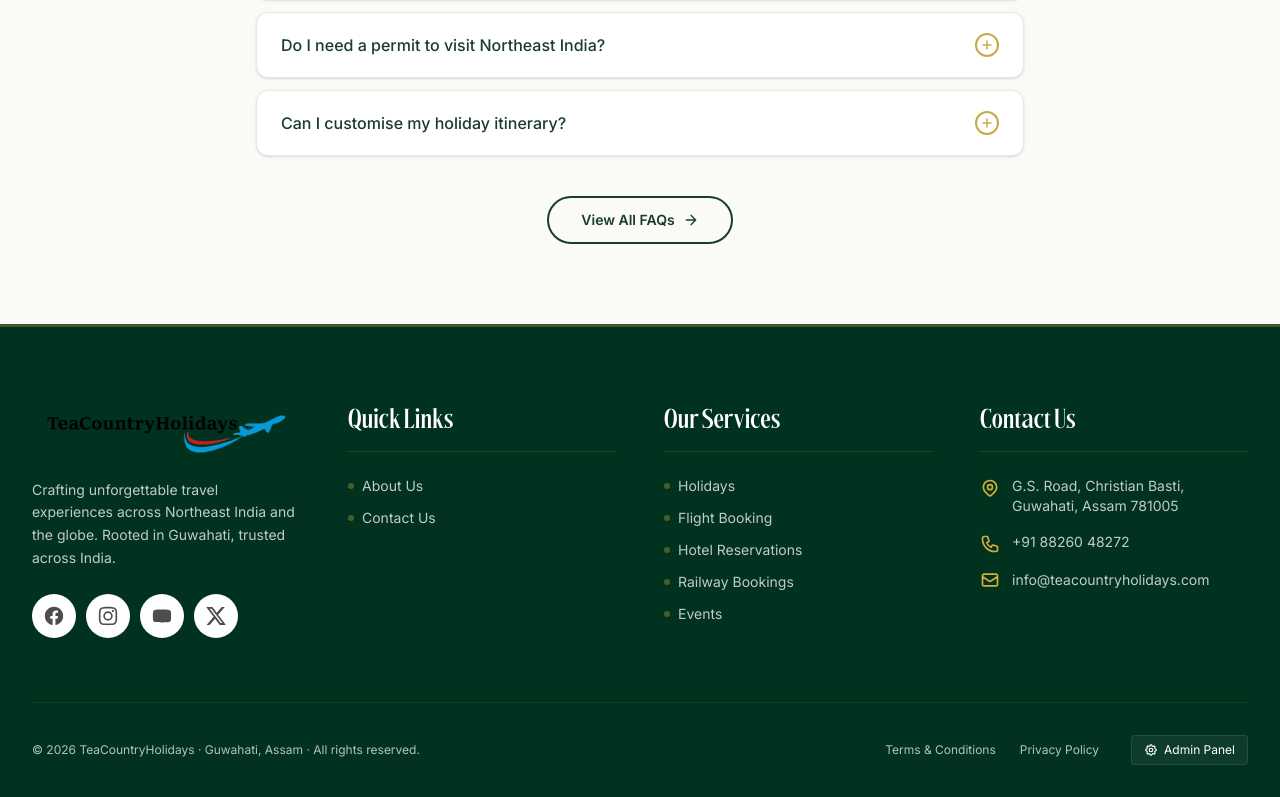
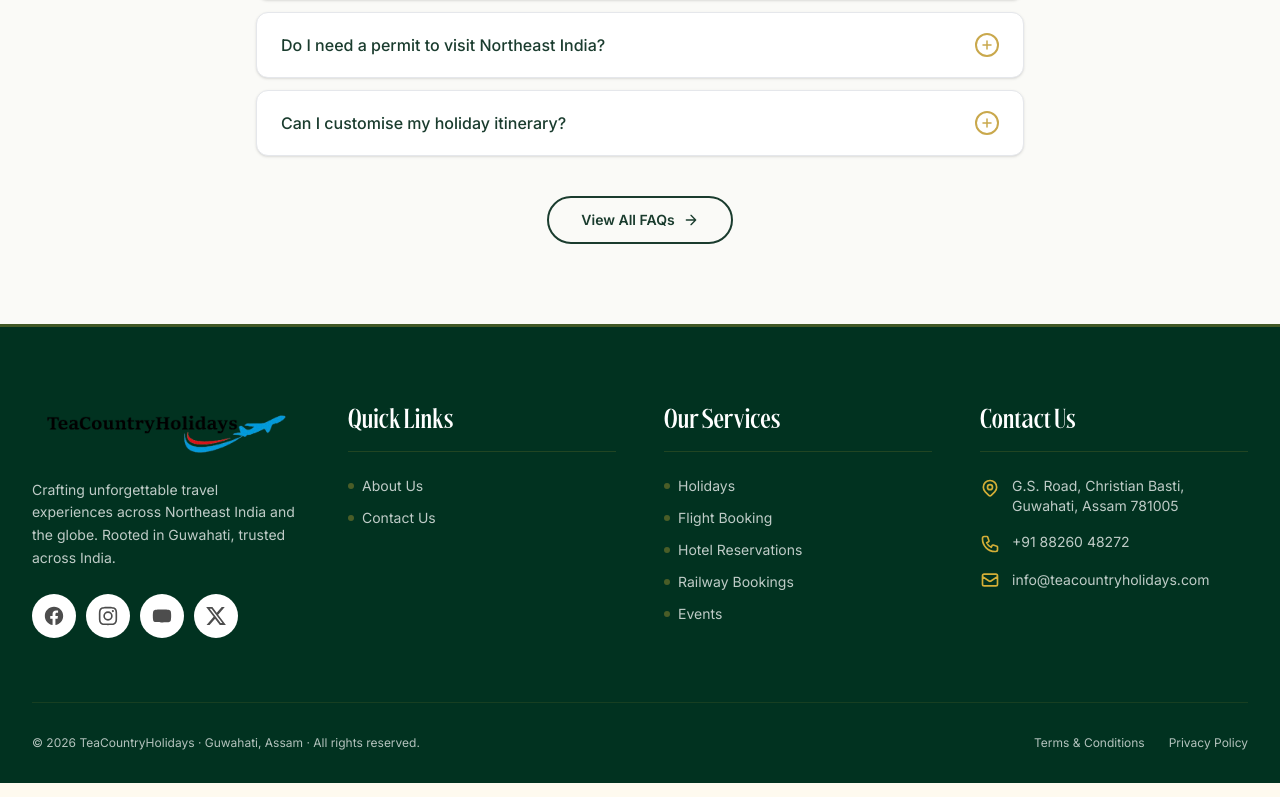
Before and after one commit to rishav00roy-web/tea-country-holidays, a Next.js app: page / in a window 1280 px wide. Shown: the part 8306-9103 px from the top of the page. Built offline with nearby package versions, Linux system fonts and the light colour scheme; no server answers; the database is empty; a web font is replaced by a local one.

Commit message:
refactor: remove admin panel link from public footer

```diff
--- a/components/footer.tsx
+++ b/components/footer.tsx
@@ -124,16 +124,6 @@
           <div className="flex flex-wrap items-center justify-center gap-4 md:gap-6">
             <Link href="/terms" className="hover:text-brand-gold transition-colors">Terms & Conditions</Link>
             <Link href="/privacy" className="hover:text-brand-gold transition-colors">Privacy Policy</Link>
-            <Link
-              href="/admin"
-              className="inline-flex items-center gap-1.5 px-3 py-1.5 rounded bg-white/5 hover:bg-white/10 text-white border border-white/10 transition-colors ml-2"
-            >
-              <svg className="w-3.5 h-3.5" fill="none" viewBox="0 0 24 24" stroke="currentColor">
-                <path strokeLinecap="round" strokeLinejoin="round" strokeWidth={2} d="M10.325 4.317c.426-1.756 2.924-1.756 3.35 0a1.724 1.724 0 002.573 1.066c1.543-.94 3.31.826 2.37 2.37a1.724 1.724 0 001.065 2.572c1.756.426 1.756 2.924 0 3.35a1.724 1.724 0 00-1.066 2.573c.94 1.543-.826 3.31-2.37 2.37a1.724 1.724 0 00-2.572 1.065c-.426 1.756-2.924 1.756-3.35 0a1.724 1.724 0 00-2.573-1.066c-1.543.94-3.31-.826-2.37-2.37a1.724 1.724 0 00-1.065-2.572c-1.756-.426-1.756-2.924 0-3.35a1.724 1.724 0 001.066-2.573c-.94-1.543.826-3.31 2.37-2.37.996.608 2.296.07 2.572-1.065z" />
-                <path strokeLinecap="round" strokeLinejoin="round" strokeWidth={2} d="M15 12a3 3 0 11-6 0 3 3 0 016 0z" />
-              </svg>
-              Admin Panel
-            </Link>
           </div>
         </div>
       </div>
```
